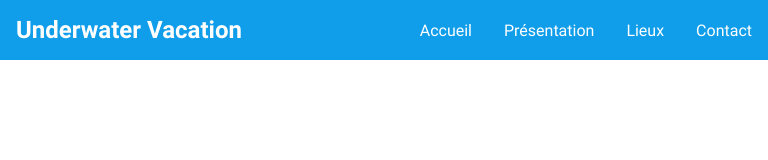
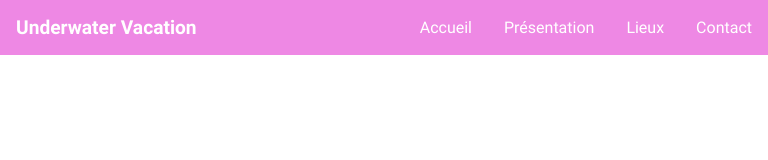
Before and after one commit to html-css-learning/underwater_vacation, a plain HTML site: page index.html in a window 768 px wide. Drawn offline with Linux system fonts and the light colour scheme.

Commit message:
Add tablet responsive to header

```diff
--- a/style.css
+++ b/style.css
@@ -80,9 +80,6 @@ header nav a:hover {
     background-color: #EE88E4;
 }
 
-
-
-
 /* ----------- Version Mobile -----------  */
 
 @media screen and (max-width: 576px) {
@@ -94,3 +91,15 @@ header nav a:hover {
         display: none;
     }
 }
+
+/* ----------- Version Tablette -----------  */
+
+@media screen and (min-width: 576px) and (max-width: 992px) {
+    header {
+        background-color: #EE88E4;
+    }
+
+    header .site-title {
+        font-size: 1.2rem;
+    }
+}
```
